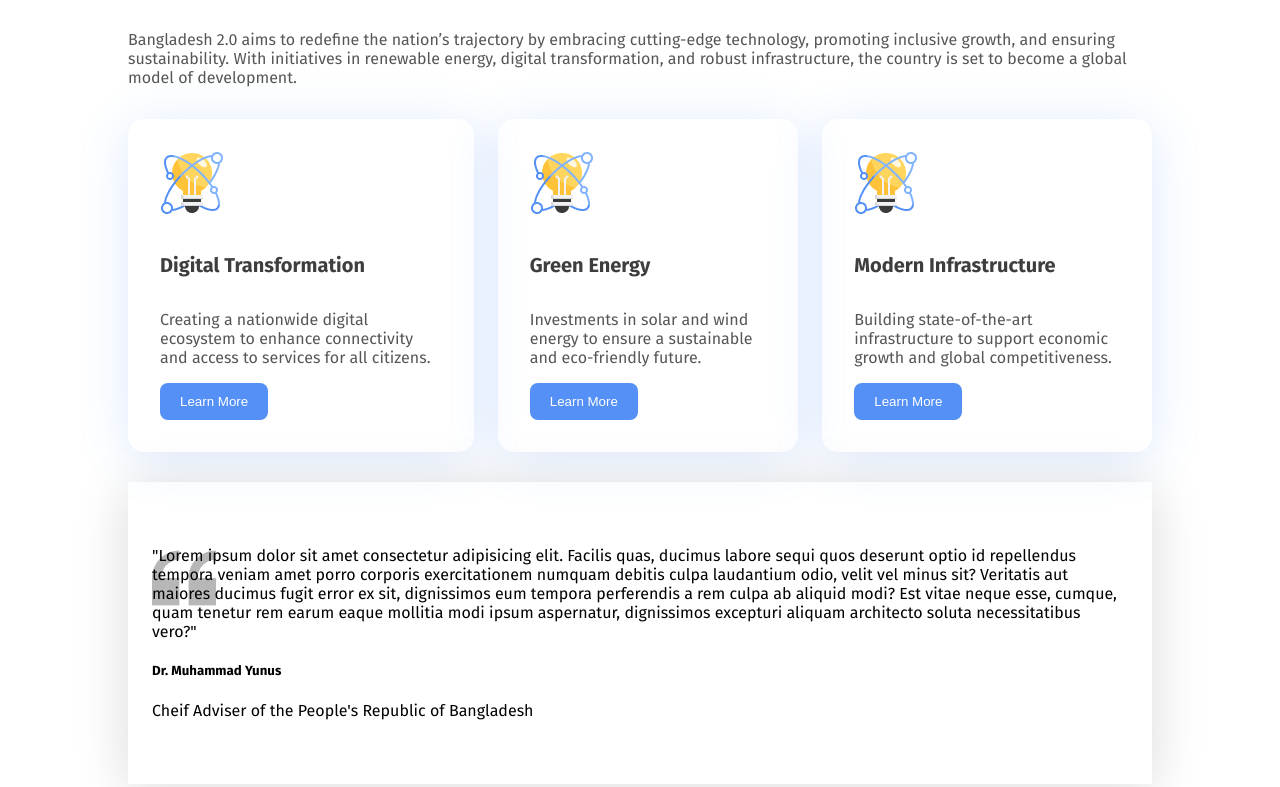
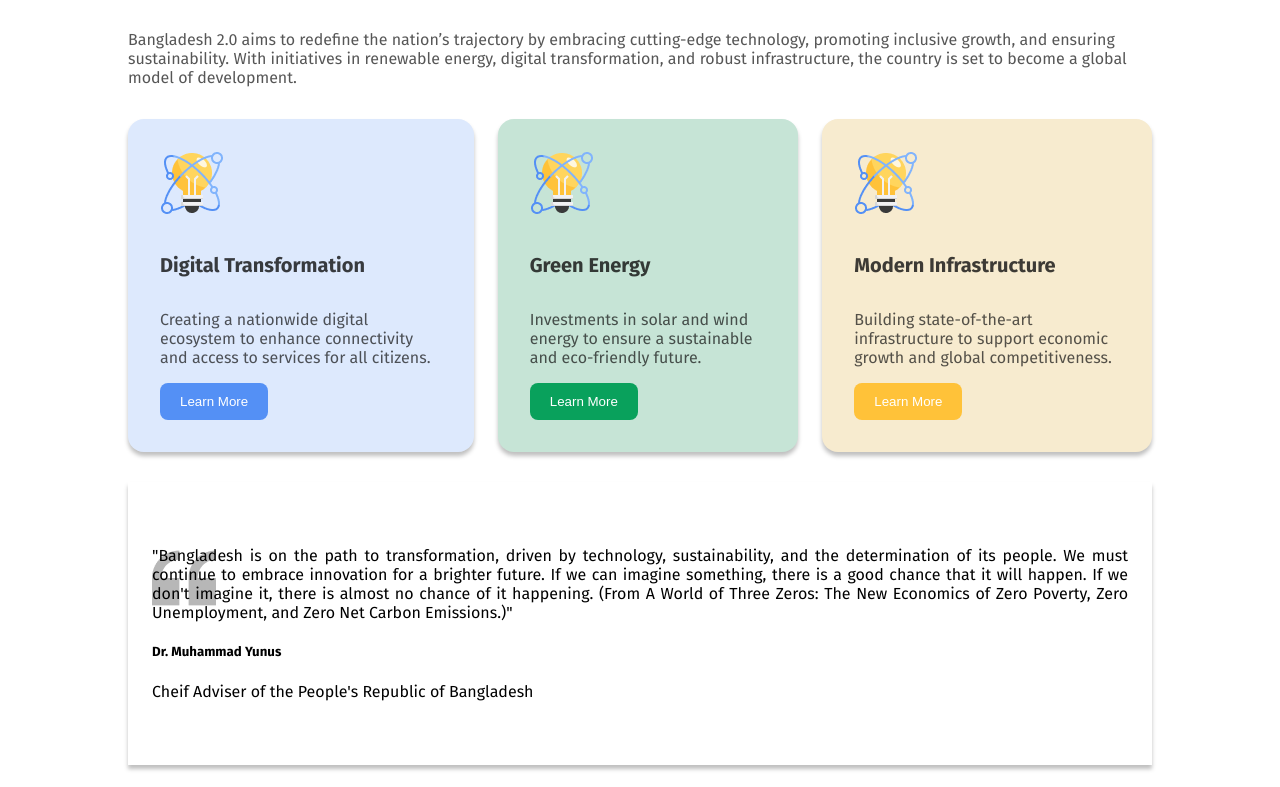
Before and after one commit to Md-MehediHasan1/milestone1-project, a plain HTML site: page index.html in a window 1280 px wide. Shown: the part 1293-2080 px from the top of the page. Drawn offline with Linux system fonts and the light colour scheme.

Commit message:
vision and opinion section done

```diff
--- a/index.html
+++ b/index.html
@@ -66,29 +66,28 @@
             <h1 class="pillars-title">The Vision of Future</h1>
             <p class="pillar-description">Bangladesh 2.0 aims to redefine the nation’s trajectory by embracing cutting-edge technology, promoting inclusive growth, and ensuring sustainability. With initiatives in renewable energy, digital transformation, and robust infrastructure, the country is set to become a global model of development.</p>
             <div class="vision-container">
-                <div class="vision-item">
+                <div class="vision-item" style="background-color: rgba(84, 144, 245, 0.2);">
                     <img src="assets/card-icon.png" alt="">
                     <h5 class="pillars-subtitle">Digital Transformation</h5>
                     <p class="pillar-description">Creating a nationwide digital ecosystem to enhance connectivity and access to services for all citizens.</p>
-                    <button class="btn">Learn More</button>
+                    <button class="btn" style="background-color: rgba(84, 144, 245, 1);">Learn More</button>
                 </div>
-                <div class="vision-item">
+                <div class="vision-item" style="background-color: rgba(198, 228, 214, 1);">
                     <img src="assets/card-icon.png" alt="">
                     <h5 class="pillars-subtitle">Green Energy</h5>
                     <p class="pillar-description">Investments in solar and wind energy to ensure a sustainable and eco-friendly future.</p>
-                    <button class="btn">Learn More</button>
+                    <button class="btn" style="background-color: rgba(9, 161, 92, 1);">Learn More</button>
                 </div>
-                <div class="vision-item">
+                <div class="vision-item" style="background-color: rgba(247, 235, 207, 1);">
                     <img src="assets/card-icon.png" alt="">
                     <h5 class="pillars-subtitle">Modern Infrastructure</h5>
                     <p class="pillar-description">Building state-of-the-art infrastructure to support economic growth and global competitiveness.</p>
-                    <button class="btn">Learn More</button>
+                    <button class="btn" style="background-color: rgba(255, 194, 57, 1);">Learn More</button>
                 </div>
             </div>
             <div class="quotes">
-                <p class="quotation">
-                    "Lorem ipsum dolor sit amet consectetur adipisicing elit. Facilis quas, ducimus labore sequi quos deserunt optio id repellendus tempora veniam amet porro corporis exercitationem numquam debitis culpa laudantium odio, velit vel minus sit? Veritatis aut maiores ducimus fugit error ex sit, dignissimos eum tempora perferendis a rem culpa ab aliquid modi? Est vitae neque esse, cumque, quam tenetur rem earum eaque mollitia modi ipsum aspernatur, dignissimos excepturi aliquam architecto soluta necessitatibus vero?"
-
+                <p class="quotation" style="text-align: justify;">
+                    "Bangladesh is on the path to transformation, driven by technology, sustainability, and the determination of its people. We must continue to embrace innovation for a brighter future. If we can imagine something, there is a good chance that it will happen. If we don't imagine it, there is almost no chance of it happening. (From A World of Three Zeros: The New Economics of Zero Poverty, Zero Unemployment, and Zero Net Carbon Emissions.)"
                     <h5>Dr. Muhammad Yunus</h5>
                     <p>Cheif Adviser of the People's Republic of Bangladesh
                     </p>
--- a/styles/styles.css
+++ b/styles/styles.css
@@ -230,42 +230,38 @@ nav ul li{
 }
 .vision-container{
     display: flex;
-    justify-content: space-around;
+    justify-content: space-between;
     margin-top: 32px;
     margin-bottom: 30px;
     gap: 24px;
 }
 .vision-item{
-    box-shadow: 0px 6px 50px 0px rgba(84, 144, 245, 0.2);
+    box-shadow: 0px 4px 4px 0px rgba(0, 0, 0, 0.25);
     padding: 32px;
     border-radius: 16px;
 }
 .quotation{
     background-image: url("../assets/quote-bg.png");
-    background-position: left-top;
+    background-position:left-top;
     background-repeat: no-repeat;
     font-family: "Fira Sans", serif;
     font-weight: 400;
     font-size: 16px;
 
+
 }
 .quotes{
     background-color: rgba(255, 255, 255, 1);
-    box-shadow: 0px 6px 50px 0px rgba(14, 14, 14, 0.15);
+    box-shadow: 0px 4px 4px 0px rgba(0, 0, 0, 0.25);
     font-weight: 1280px;
     height: cover;
     padding: 48px 24px;
 }
+
 /* opinion section styles */
-/* .opinion-container{
-    display: flex;
-    justify-content: space-between;
-
-} */
 
 .table-container{
-    box-shadow: 0 0 10px rgba(0, 0, 0, 0.1);
-    max-width: 1280px;
+    box-shadow: 0px 4px 4px 0px rgba(0, 0, 0, 0.25);
 
 }
 table{
@@ -298,10 +294,10 @@ select{
 
 }
 
-
 .opinion-section{
     margin-bottom: 80px;
 }
+
 
 /* recent news section styles */
 .recent-news-section{
```
